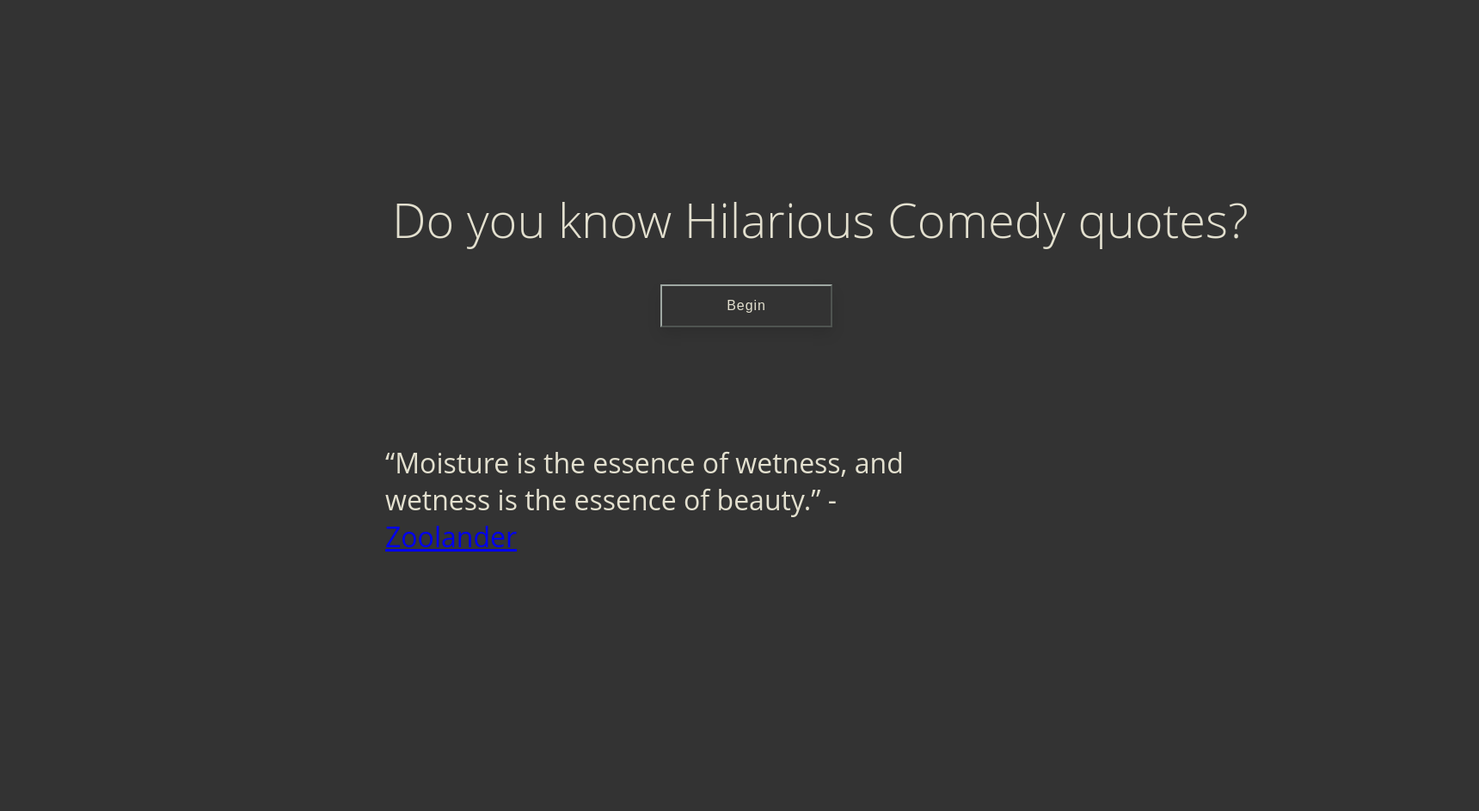
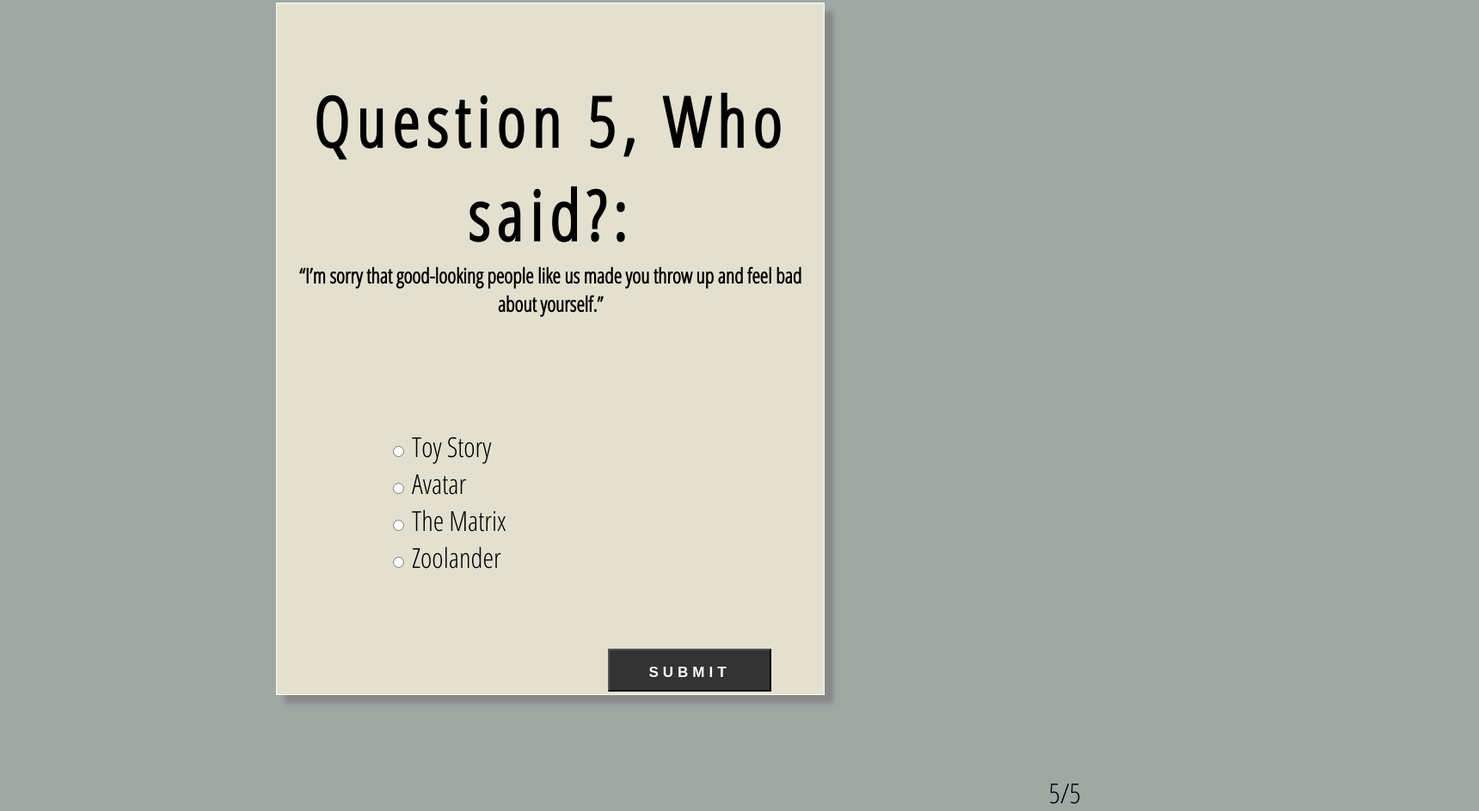
Before and after one commit to MichaelQuiban/ComedyQuiz, a plain HTML site: page index.html in a window 1280 px wide. Shown: the part 5-949 px from the top of the page at 86% size, 1720 px wide, since content can reach past the window. Before the commit the page ends 800 px from the top, so only its background shows below. Drawn offline with nearby package versions, Linux system fonts and the light colour scheme.

Commit message:
Added 4 Questions and finished structure.
Added format for each quiz.
Added Styles for each quiz.
Remaining is the javascript.

```diff
--- /dev/null
+++ b/css/misc.css
@@ -0,0 +1,18 @@
+/*
+Universal Color Schemes
+*/
+body{
+	background-color:#9fa8a3;
+	font-family: 'Open Sans Condensed', sans-serif;
+}
+/*applies the same positioning on all pages */
+#beginContainer{
+	text-align:center;
+	position:relative;
+	margin-top:6em;
+}
+#question-counter{
+	position:relative;
+	margin-left:24em;
+	margin-top:3em;
+}
--- a/css/styles.css
+++ b/css/styles.css
@@ -1,80 +1,72 @@
-/*
-Universal Color Schemes
-*/
-body{
-	background-color:#333333;
+/*Quiz Conntent First Page */
+#contentSection{
+	width:50%;
+	height:50em;
+	background-color:#e3e0cf;
+	margin:auto;
+	padding:2px;
+	border-style:solid;
+	border-color:#FFF;
+	border-width:1.5px;
+	box-shadow: 10px 10px 5px #888888;
 }
 
-/*
-First page styling and content.
-Naming every first sequence of classes and ID's the same is probably bad practice.
-*/
-
-#horribleHeader{
-	font-size:3.5em;
-	font-family: 'Open Sans', sans-serif;
-	font-weight:200;
-	color: #e3e0cf;
-	line-height:9em;
+#beginHeader{
+	color:#000;
+	margin:auto;
+	font-size:5em;
+	letter-spacing:8px;
+	text-align:center;
+	margin-top:1em;
 	position:relative;
-	left:8em;
-
 }
-.begincontainer{
-	height:10em;
-	position:relative;
-	line-height:2em;
-}
-.beginContent{
-	margin:0;
-	position:absolute;
-	top:35%;
-	right:50%;
+#beginSecond{
+	margin:auto;
+	color:#000;
+	text-align:center;
 }
 
-/*
-I had lots of fun with this button.
-*/
-#beginSubmit{
+#beginBtn{
 	background:none;
-	font-size:1em;
-	width:200px;
-	height:50px;
-	letter-spacing:0.9px;
-	font-weight:200;
-	box-shadow: 0px 8px 15px rgba(0, 0, 0, 0.1);
-	transition: all 0.3s ease 0s;
-	color: #e3e0cf;
-	border-color: #9fa8a3;
+	width: 190px;
+	height: 50px;
+	color: #FFF;
+	background: #333;
+	font: bold 17px/50px Arial;
+	letter-spacing:1px;
+	text-decoration: none;
+	text-transform: uppercase;
 	position:relative;
-	left:48em;
-	top:3.5em;
-
-
-}
-#beginSubmit:hover{
-	color: #e3e0cf;
-	font-weight:200;
-	box-shadow: 0px 15px 20px rgba(18, 13, 20, 0.3);
-	transform: translateY(-7px);
-}
-#beginSubmit:focus{
-	outline:0;
+	margin-top:16%;
+	text-align:center;
 }
 
-/*
-Button styling over.
-*/
-
-.beginQuote{
-	font-family: 'Open Sans', sans-serif;
+#quoteText{
+	margin-top:20%;
+	font-weight:bold;
+	text-align:center;
 	font-size:2em;
-	color:#e3e0cf;
-	position:relative;
-	left:14em;
-	top:5em;
 }
 
-/*
-End of first page styling.
-*/
+/*Quiz Content Second Page */
+#quiz-area{
+	position:relative;
+	margin-top:4em;
+	margin-right:8em;
+	margin-left:4em;
+	font-size:2em;
+}
+
+#submit-answer{
+	position:relative;
+	margin-left:15em;
+	margin-top:5em;
+	width: 190px;
+	height: 50px;
+	letter-spacing: 5px;
+	font: bold 17px/50px Arial;
+	color:#FFF;
+	background:#333;
+	text-decoration: none;
+	text-transform: uppercase;
+}
--- a/index.html
+++ b/index.html
@@ -4,27 +4,82 @@
 	<meta charset="UTF-8">
 	<title>Comedy Quiz</title>
 	<link rel="stylesheet" href="css/styles.css">
+	<link rel="stylesheet" href="css/misc.css">
+	<link href='https://fonts.googleapis.com/css?family=Open+Sans+Condensed:300,300italic' rel='stylesheet' type='text/css'>
+
 </head>
 <body>
-<!--
-Forgive my large amount of dividers, I will optimize this in the future.
-Currently we have a <div> for all of the content for the jQuery hide method.
-Then we have another <div> for the unique header on the starter page.
--->
-
-<div class = "presentationBegin"
-		<div id="horribleHeader">
-		<header>Do you know Hilarious Comedy quotes?</header>
-		</div>
-	<div class = "beginContainer">
-		<div class = "beginContent">
-			<button type="submit" id ="beginSubmit">Begin</button>
-			<p class = "beginQuote">“Moisture is the essence of wetness, and wetness is the essence of beauty.” - <a href="https://www.youtube.com/watch?v=QXsKHjX3Y6g" target="_blank">Zoolander</a>
-			</p>
-		</div>
-	</div>
+<div id = "universalContainer">
+	<section id = "contentSection">
+			<div id = "beginContainer">
+				<h1 id = "beginHeader">Test your skills!</h1>
+				<h2 id = "beginSecond">Do you know your favorite comedy quotes?</h2>
+					<button type="submit" id="beginBtn">Begin</button>
+					<p id = "quoteText">"NO GOD, NO GOD PLEASE NO, NO! NO! NOOOOOOO!"<br>
+					-The <a href ="https://www.youtube.com/watch?v=umDr0mPuyQc" target="_blank">Office</a>.</p>
+			</div>
+			<div id = "secondContainer">
+			<h1 id = "beginHeader">Question 1, Who said?:</h1>
+			<h2 id = "beginSecond">“I’m sorry that good-looking people like us made you throw up and feel bad about yourself.”</h2>
+			<form action="" id = "quiz-area">
+				  	<input id ="submit-movie" type="radio" name="movies" value="quotes"> Shrek <br>
+				  	<input id ="submit-movie" type="radio" name="movies" value="quotes"> Zoolander<br>
+					<input id ="submit-movie" type="radio" name="movies" value="quotes"> Bringing Down the house<br>
+					<input id ="submit-movie" type="radio" name="movies" value="quotes"> Boy Meets World <br>
+					<input id ="submit-answer" type="submit" value="submit"><br>
+					<p id = "question-counter">1/5</p>
+				</form>
+			</div>
+			<div id = "thirdContainer">
+			<h1 id = "beginHeader">Question 2, Who said?:</h1>
+			<h2 id = "beginSecond">“I’m sorry that good-looking people like us made you throw up and feel bad about yourself.”</h2>
+			<form action="" id = "quiz-area">
+				  	<input id ="submit-movie" type="radio" name="movies" value="quotes"> Toy Story <br>
+				  	<input id ="submit-movie" type="radio" name="movies" value="quotes"> Avatar<br>
+					<input id ="submit-movie" type="radio" name="movies" value="quotes"> The Matrix<br>
+					<input id ="submit-movie" type="radio" name="movies" value="quotes"> Zoolander <br>
+					<input id ="submit-answer" type="submit" value="submit"><br>
+					<p id = "question-counter">2/5</p>
+				</form>
+			</div>
+			<div id = "fourthContainer">
+			<h1 id = "beginHeader">Question 3, Who said?:</h1>
+			<h2 id = "beginSecond">“I’m sorry that good-looking people like us made you throw up and feel bad about yourself.”</h2>
+			<form action="" id = "quiz-area">
+				  	<input id ="submit-movie" type="radio" name="movies" value="quotes"> Toy Story <br>
+				  	<input id ="submit-movie" type="radio" name="movies" value="quotes"> Avatar<br>
+					<input id ="submit-movie" type="radio" name="movies" value="quotes"> The Matrix<br>
+					<input id ="submit-movie" type="radio" name="movies" value="quotes"> Zoolander <br>
+					<input id ="submit-answer" type="submit" value="submit"><br>
+					<p id = "question-counter">3/5</p>
+				</form>
+			</div>
+			<div id = "fifthContainer">
+			<h1 id = "beginHeader">Question 4, Who said?:</h1>
+			<h2 id = "beginSecond">“I’m sorry that good-looking people like us made you throw up and feel bad about yourself.”</h2>
+			<form action="" id = "quiz-area">
+				  	<input id ="submit-movie" type="radio" name="movies" value="quotes"> Toy Story <br>
+				  	<input id ="submit-movie" type="radio" name="movies" value="quotes"> Avatar<br>
+					<input id ="submit-movie" type="radio" name="movies" value="quotes"> The Matrix<br>
+					<input id ="submit-movie" type="radio" name="movies" value="quotes"> Zoolander <br>
+					<input id ="submit-answer" type="submit" value="submit"><br>
+					<p id = "question-counter">4/5</p>
+				</form>
+			</div>
+			<div id = "sixthContainer">
+			<h1 id = "beginHeader">Question 5, Who said?:</h1>
+			<h2 id = "beginSecond">“I’m sorry that good-looking people like us made you throw up and feel bad about yourself.”</h2>
+			<form action="" id = "quiz-area">
+				  	<input id ="submit-movie" type="radio" name="movies" value="quotes"> Toy Story <br>
+				  	<input id ="submit-movie" type="radio" name="movies" value="quotes"> Avatar<br>
+					<input id ="submit-movie" type="radio" name="movies" value="quotes"> The Matrix<br>
+					<input id ="submit-movie" type="radio" name="movies" value="quotes"> Zoolander <br>
+					<input id ="submit-answer" type="submit" value="submit"><br>
+					<p id = "question-counter">5/5</p>
+				</form>
+			</div>
+	</section>
 </div>
-
 <script src="http://code.jquery.com/jquery-1.11.0.min.js" type="text/javascript" charset="utf-8"></script>
 <script src="js/app.js" type="text/javascript" charset="utf-8"></script>
 </body>
--- a/js/app.js
+++ b/js/app.js
@@ -1,27 +1,32 @@
 $("#beginContainer").remove();
+$("#secondContainer").remove();
+$("#thirdContainer").remove();
+$("#fourthContainer").remove();
+$("#fifthContainer").remove();
+$("sixthContainer").remove();
 
 var comedy_questions = [{
-  question_string: "What color is the sky?",
-  choices: {
-    correct: "Blue",
-    wrong: ["Pink", "Orange", "Green"]
+  	question_string: "Placeholder",
+  	choices: {
+    correct: "Placeholder",
+    wrong: ["Placeholder", "Placeholder", "Placeholder"]
   }
 }, {
-  question_string: "Which season is the hottest?",
-  choices: {
-    correct: "Summer",
-    wrong: ["Winter", "Autumn", "Spring"]
+ 	question_string: "Placeholder",
+	choices: {
+    correct: "Placeholder",
+    wrong: ["Placeholder", "Placeholder", "Placeholder"]
   }
 }, {
-  question_string: "How many wheels are there on a tricycle?",
-  choices: {
-    correct: "Three",
-    wrong: ["One", "Two", "Four"]
+    question_string: "Placeholder",
+  	choices: {
+    correct: "Placeholder",
+    wrong: ["Placeholder", "Placeholder", "Placeholder"]
   }
 }, {
-  question_string: 'Who is the main character of Harry Potter?',
-  choices: {
-    correct: "Harry Potter",
-    wrong: ["Hermione Granger", "Ron Weasley", "Voldemort"]
+     question_string: "Placeholder",
+ 	 choices: {
+     correct: "Placeholder",
+     wrong: ["Placeholder", "Placeholder", "Placeholder"]
   }
 }];
```
